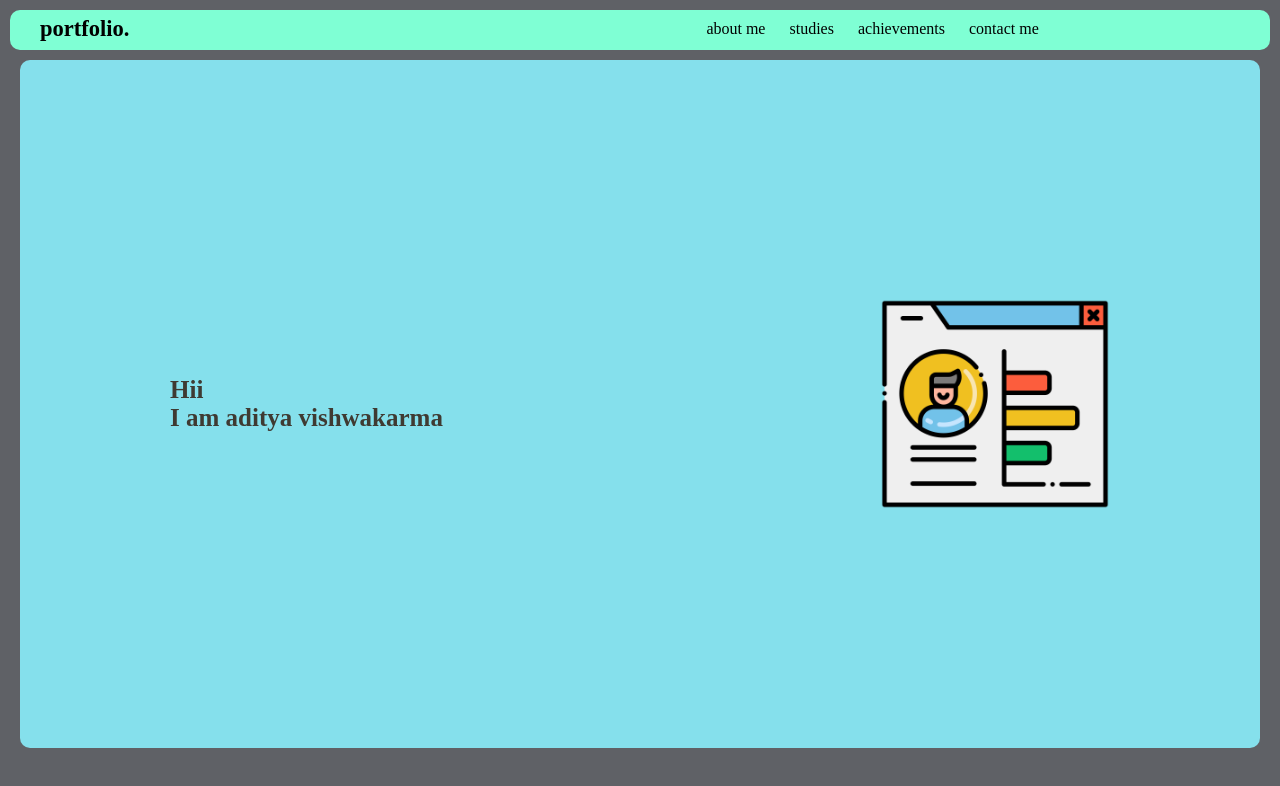
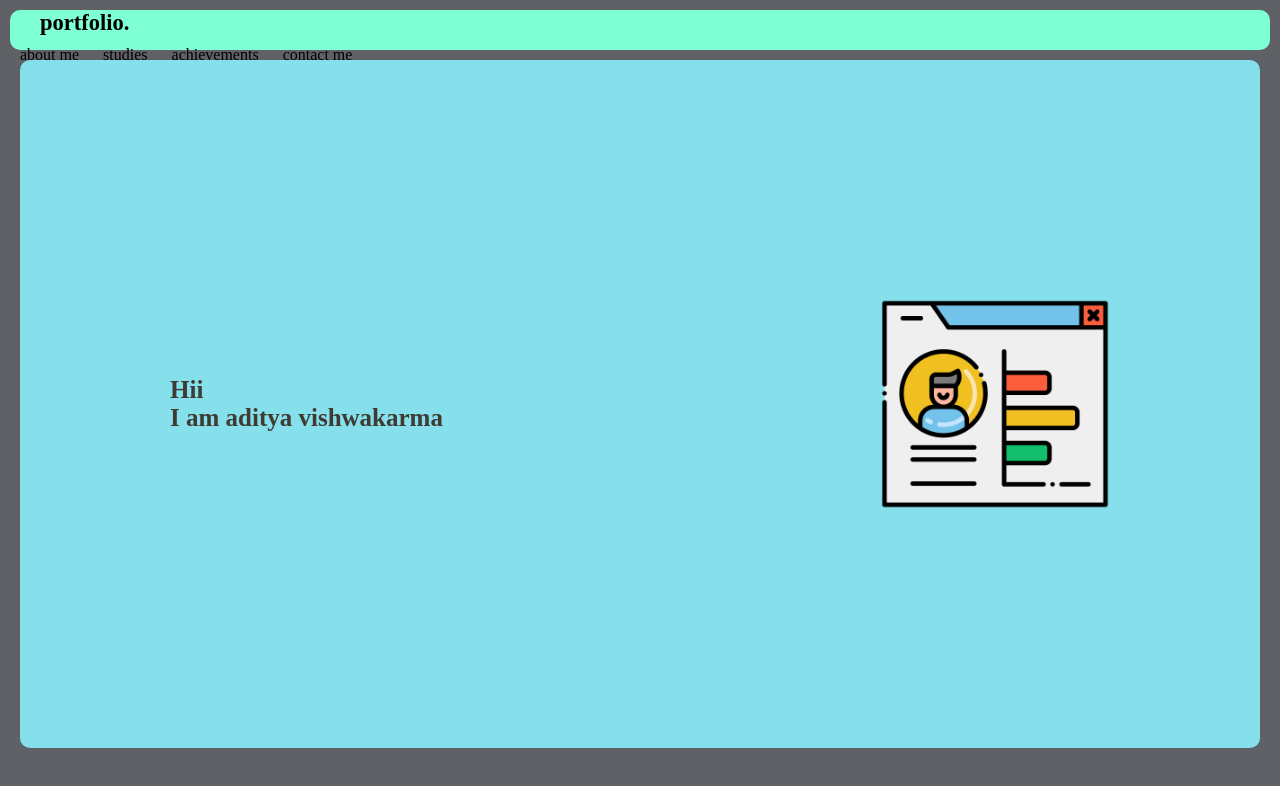
Before and after one commit to Aditya1vishwa/Aditya1vishwa.github.io, a plain HTML site: page portfolio/index.html in a window 1280 px wide. Drawn offline with Linux system fonts and the light colour scheme.

Commit message:
Update index.html

```diff
--- a/portfolio/index.html
+++ b/portfolio/index.html
@@ -10,7 +10,7 @@
 body{background-color: rgb(95, 97, 102);}
 .navbar{
     background-color: aquamarine;
-    display: flex;
+    flex 1;
     height: 40px;
 
     border-radius: 10px;
```
